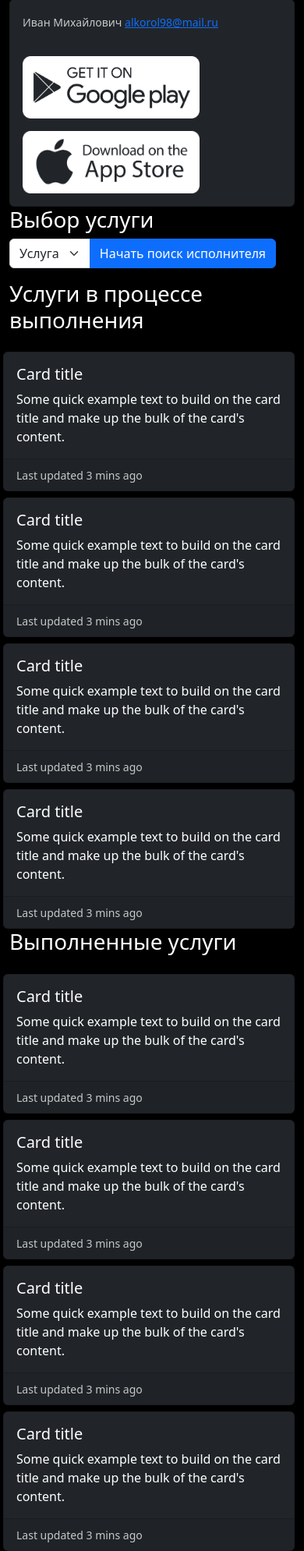
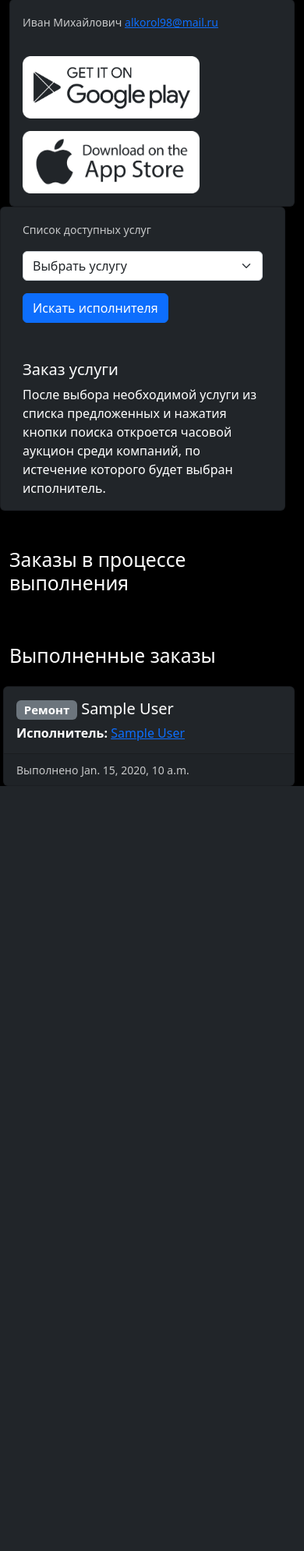
Before and after one commit to kuzminovdmit/DetailingAuctionPlatform, a Django app: page / in a window 390 px wide. Shown: the part 872-2861 px from the top of the page at 78% size. After the commit the page ends 1880 px from the top, so only its background shows below. Run offline with Django 4.2, Linux system fonts and the light colour scheme; a user stored in the database is signed in; tables that the repository leaves empty hold one stand-in row (values such as "Sample post"); some libraries are stand-ins or nearby versions.

Commit message:
Removed old auction holding views, added dates for Order, get_orders method for Car, fixed car_service.html to match models changes

```diff
--- a/accounts/views.py
+++ b/accounts/views.py
@@ -1,16 +1,12 @@
 from django.contrib.auth import authenticate, login
 from django.contrib.auth.forms import AuthenticationForm, UserCreationForm
 from django.contrib.auth.views import LoginView
-from django.shortcuts import render, redirect
+from django.shortcuts import redirect
 from django.views.generic.base import TemplateView
 from django.views.generic.edit import CreateView
-from django.utils import timezone
-from django.urls import reverse_lazy
 
-
-from .forms import CarCreationForm, ServiceChoiceForm
-from .models import Auction, Car, Company, Order, Service, auction_done
-
+from .forms import CarCreationForm
+from .models import Car, Service
 
 
 class SignUpView(CreateView):
@@ -69,50 +65,15 @@ class DashboardView(TemplateView):
         if user.is_authenticated:
             try:
                 context['car'] = user.car
+                context['orders_in_progress'] = user.car.get_orders(
+                    is_completed=False)
+                context['completed_orders'] = user.car.get_orders(
+                    is_completed=True)
             except Car.DoesNotExist:
                 context['car_form'] = CarCreationForm()
+            context['services'] = Service.objects.all()
         else:
             context['login_form'] = AuthenticationForm()
             context['registration_form'] = UserCreationForm()
 
         return context
-
-
-def car(request):
-    try:
-        car = request.user.car
-    except Car.DoesNotExist:
-        return redirect('create_car')
-    try:
-        auction = Auction.objects.get(car=car)
-        if auction.timer_end() < timezone.now():
-            auction_done.send(Auction, instance=auction, created=True)
-        if auction.is_finished and auction.order_set.count() == 0:
-            Order.objects.create(
-                auction=auction,
-                company=Company.objects.get(id=1),
-                cost=3000
-            )
-    except Auction.DoesNotExist:
-        if request.method == 'POST':
-            form = ServiceChoiceForm(request.POST)
-            if form.is_valid():
-                auction = Auction.objects.create(
-                    car=car,
-                    chosen_service=Service.objects.get(
-                        id=form.cleaned_data.get('chosen_service')
-                    )
-                )
-            else:
-                auction = None
-            return redirect('car')
-        else:
-            form = ServiceChoiceForm()
-
-        auction = None
-
-    return render(request, 'car.html', {
-        'repair': Service.objects.filter(category=1),
-        'maintenance': Service.objects.filter(category=2),
-        'auction': auction,
-    })
--- a/templates/car_service.html
+++ b/templates/car_service.html
@@ -55,139 +55,85 @@
         </div>
       </div>
       {% else %}
+
       <div class="row">
-        <div class="col">
-          <h1>Выбор услуги</h1>
+        <div class="card bg-dark">
+          <div class="row g-0">
+            <div class="col-md-5">
+              <div class="card-body">
                 <form method="post">
+                  <div class="row g-3">
+                    <div class="col-12">
+                      <p class="card-text"><small class="text-muted">Список доступных услуг</small></p>
                       {% csrf_token %}
-            <div class="input-group">
+                      {% regroup services by get_category_display as categories %}
                       <select class="form-select" id="inputGroupSelect01" name="chosen_service">
-                <option selected>Услуга</option>
-                <optgroup label="Ремонт">
-                  {% for service in repair %}
+                        <option selected>Выбрать услугу</option>
+                        {% for category in categories %}
+                          <optgroup label="{{ category.grouper }}">
+                            {% for service in category.list %}
                               <option value="{{ service.id }}">{{ service }}</option>
                             {% endfor %}
                           </optgroup>
-                <optgroup label="Обслуживание">
-                  {% for service in maintenance %}
-                  <option value="{{ service.id }}">{{ service }}</option>
                         {% endfor %}
-                </optgroup>
                       </select>
-              <button id="button" class="btn btn-primary btn" type="submit">
-                Начать поиск исполнителя
-              </button>
+                    </div>
+                    <div class="col-12">
+                      <button id="button" class="btn btn-primary btn" type="submit">Искать исполнителя</button>
+                    </div>
                   </div>
                   <p class="timer" id="timer"></p>
                 </form>
               </div>
             </div>
-      {% endif %}
-    </div>
-    <div class="row">
-      <h1>Услуги в процессе выполнения</h1>
-      <div class="row row-cols-1 row-cols-md-2 g-2">
-        <div class="col">
-          <div class="card bg-dark">
+            <div class="col-md-7">
               <div class="card-body">
-              <h5 class="card-title">Card title</h5>
-              <p class="card-text">Some quick example text to build on the card title and make up the bulk of the card's
-                content.</p>
-            </div>
-            <div class="card-footer">
-              <small class="text-muted">Last updated 3 mins ago</small>
-            </div>
-          </div>
-        </div>
-        <div class="col">
-          <div class="card bg-dark">
-            <div class="card-body">
-              <h5 class="card-title">Card title</h5>
-              <p class="card-text">Some quick example text to build on the card title and make up the bulk of the card's
-                content.</p>
-            </div>
-            <div class="card-footer">
-              <small class="text-muted">Last updated 3 mins ago</small>
-            </div>
-          </div>
-        </div>
-        <div class="col">
-          <div class="card bg-dark">
-            <div class="card-body">
-              <h5 class="card-title">Card title</h5>
-              <p class="card-text">Some quick example text to build on the card title and make up the bulk of the card's
-                content.</p>
-            </div>
-            <div class="card-footer">
-              <small class="text-muted">Last updated 3 mins ago</small>
-            </div>
-          </div>
-        </div>
-        <div class="col">
-          <div class="card bg-dark">
-            <div class="card-body">
-              <h5 class="card-title">Card title</h5>
-              <p class="card-text">Some quick example text to build on the card title and make up the bulk of the card's
-                content.</p>
-            </div>
-            <div class="card-footer">
-              <small class="text-muted">Last updated 3 mins ago</small>
+                <h5 class="card-title">Заказ услуги</h5>
+                <p class="card-text">
+                  После выбора необходимой услуги из списка предложенных и нажатия кнопки поиска откроется часовой аукцион
+                  среди компаний, по истечение которого будет выбран исполнитель.
+                </p>
               </div>
             </div>
           </div>
         </div>
       </div>
-    <div class="row">
-      <h1>Выполненные услуги</h1>
+      {% endif %}
+    </div>
+    <div class="row mt-5">
+      <h2>Заказы в процессе выполнения</h2>
       <div class="row row-cols-1 row-cols-md-2 g-2">
+        {% for order in orders_in_progress %}
           <div class="col">
             <div class="card bg-dark">
               <div class="card-body">
-              <h5 class="card-title">Card title</h5>
-              <p class="card-text">Some quick example text to build on the card title and make up the bulk of the card's
-                content.</p>
+                <h5 class="card-title"><span class="badge bg-secondary">{{ order.auction.chosen_service.get_category_display }}</span> {{ order.auction.chosen_service.name }}</h5>
+                <h6 class="card-text">Выполняет компания <a href="">{{ order.company }}</a></h6>
               </div>
               <div class="card-footer">
-              <small class="text-muted">Last updated 3 mins ago</small>
+                <small class="text-muted">{{ order.auction.timer_end }}</small>
               </div>
             </div>
           </div>
+        {% endfor %}
+      </div>
+    </div>
+    <div class="row mt-5">
+      <h2>Выполненные заказы</h2>
+      <div class="row row-cols-1 row-cols-md-2 g-2">
+        {% for order in completed_orders %}
           <div class="col">
             <div class="card bg-dark">
               <div class="card-body">
-              <h5 class="card-title">Card title</h5>
-              <p class="card-text">Some quick example text to build on the card title and make up the bulk of the card's
-                content.</p>
+                <h5 class="card-title"><span class="badge bg-secondary">{{ order.auction.chosen_service.get_category_display }}</span> {{ order.auction.chosen_service.name }}</h5>
+                <h6 class="card-text"><strong>Исполнитель:</strong> <a href="">{{ order.company }}</a></h6>
               </div>
               <div class="card-footer">
-              <small class="text-muted">Last updated 3 mins ago</small>
+                <small class="text-muted">Выполнено {{ order.auction.timer_end }}</small>
               </div>
             </div>
           </div>
-        <div class="col">
-          <div class="card bg-dark">
-            <div class="card-body">
-              <h5 class="card-title">Card title</h5>
-              <p class="card-text">Some quick example text to build on the card title and make up the bulk of the card's
-                content.</p>
-            </div>
-            <div class="card-footer">
-              <small class="text-muted">Last updated 3 mins ago</small>
-            </div>
-          </div>
-        </div>
-        <div class="col">
-          <div class="card bg-dark">
-            <div class="card-body">
-              <h5 class="card-title">Card title</h5>
-              <p class="card-text">Some quick example text to build on the card title and make up the bulk of the card's
-                content.</p>
-            </div>
-            <div class="card-footer">
-              <small class="text-muted">Last updated 3 mins ago</small>
-            </div>
-          </div>
-        </div>
+        {% endfor %}
       </div>
     </div>
   </div>
```
Also changed, not shown: accounts/models.py (+24 -17 lines), accounts/migrations/0008_rename_is_finished_auction_is_company_chosen_and_more.py (added). Lines whose indentation alone changed are shown as unchanged.
